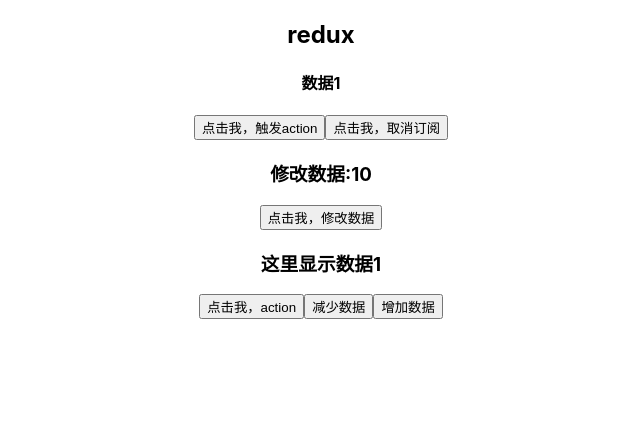
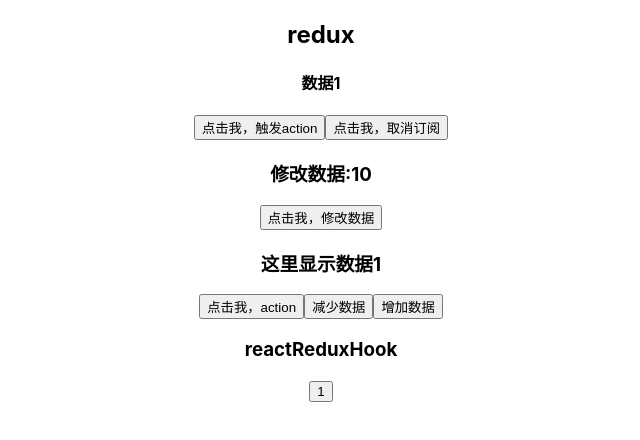
Before and after one commit to chunhuigao/web-studybook, a React (Create React App) app in the folder redux-code/: page / in a window 1280 px wide. Shown: the top 440 px of the page, without its empty margins (319-959 px from the left). Built offline with nearby package versions, Linux system fonts and the light colour scheme.

Commit message:
✨ feat:实现useSelector、useDispatch

```diff
--- a/redux-code/src/App.js
+++ b/redux-code/src/App.js
@@ -4,8 +4,9 @@ import Store from './redux/store'
 import React, { Component } from 'react'
 import Home from './pages/Home'
 import About from './pages/About'
+import ReactReduxPage from './pages/ReactReduxPage'
 
-export default class App extends Component {
+class App extends Component {
   componentDidMount() {
     this.subscribe = Store.subscribe(() => {
       // this.forceUpdate()
@@ -37,7 +38,9 @@ export default class App extends Component {
         </button>
         <Home />
         <About title="南京" />
+        <ReactReduxPage title="南京" />
       </div>
     )
   }
 }
+export default App
--- a/redux-code/src/pages/About/index.js
+++ b/redux-code/src/pages/About/index.js
@@ -1,5 +1,5 @@
 import React, { Component } from 'react'
-// import { connect } from 'react-redux'
+//import { connect } from 'react-redux'
 //import { bindActionCreators } from 'redux'
 import { bindActionCreators } from '../../yRedux'
 import { connect } from '../../reactRedux/index'
--- /dev/null
+++ b/redux-code/src/pages/ReactReduxPage/index.js
@@ -0,0 +1,15 @@
+import React from 'react'
+//import { useSelector, useDispatch } from 'react-redux'
+import { useSelector, useDispatch } from '../../reactRedux'
+function Index(props) {
+  const dispatch = useDispatch()
+  const { reducerName } = useSelector(({ reducerName }) => ({ reducerName }))
+  return (
+    <div>
+      <h3>reactReduxHook</h3>
+      <button onClick={() => dispatch({ type: 'add' })}>{reducerName}</button>
+    </div>
+  )
+}
+
+export default Index
--- a/redux-code/src/reactRedux/connect.js
+++ b/redux-code/src/reactRedux/connect.js
@@ -6,6 +6,7 @@ export default function connect(mapStateToProps, mapDispatchToProps) {
     return function (props) {
       // 子孙组件接受数据
       const store = useContext(Context)
+      console.log('store2132', store)
       const stateProps = mapStateToProps(store.getState())
       let dispatchProps = { dispatch: store.dispatch }
       if (typeof mapDispatchToProps === 'function') {
@@ -23,7 +24,7 @@ export default function connect(mapStateToProps, mapDispatchToProps) {
   }
 }
 
-function useForceUpdate() {
+export function useForceUpdate() {
   // const [state, setState] = useState(0)
   const [, setState] = useReducer((x) => x + 1, 0)
   const updata = useCallback(() => {
--- /dev/null
+++ b/redux-code/src/reactRedux/hooks.js
@@ -0,0 +1,18 @@
+import { useContext } from 'react'
+import { Context } from './Provider'
+import { useForceUpdate } from './connect'
+export function useSelector(selector) {
+  const store = useContext(Context)
+  const selectStete = selector(store.getState())
+  const forceUpdate = useForceUpdate()
+  store.subscribe(() => {
+    forceUpdate()
+  })
+  return selectStete
+}
+export function useDispatch() {
+  const store = useContext(Context)
+  console.log('useContext', Context)
+  console.log('store', store)
+  return store.dispatch
+}
--- a/redux-code/src/reactRedux/index.js
+++ b/redux-code/src/reactRedux/index.js
@@ -1,3 +1,5 @@
 import Provider from './Provider'
 import connect from './connect'
-export { Provider, connect }
+import { useSelector, useDispatch } from './hooks'
+console.log('useDispatch33', useDispatch)
+export { Provider, connect, useSelector, useDispatch }
```
Also changed, not shown: 1 other file (tests, documents, lock files or other folders).
